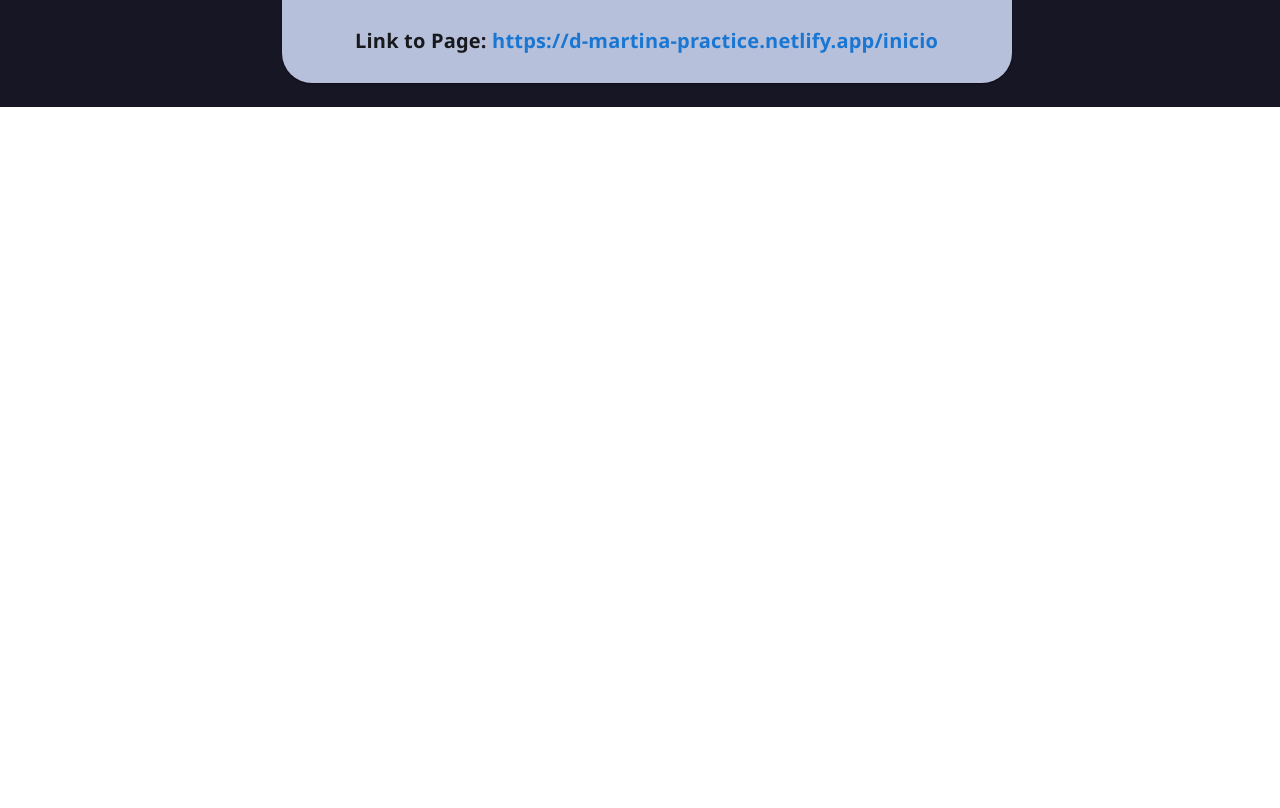
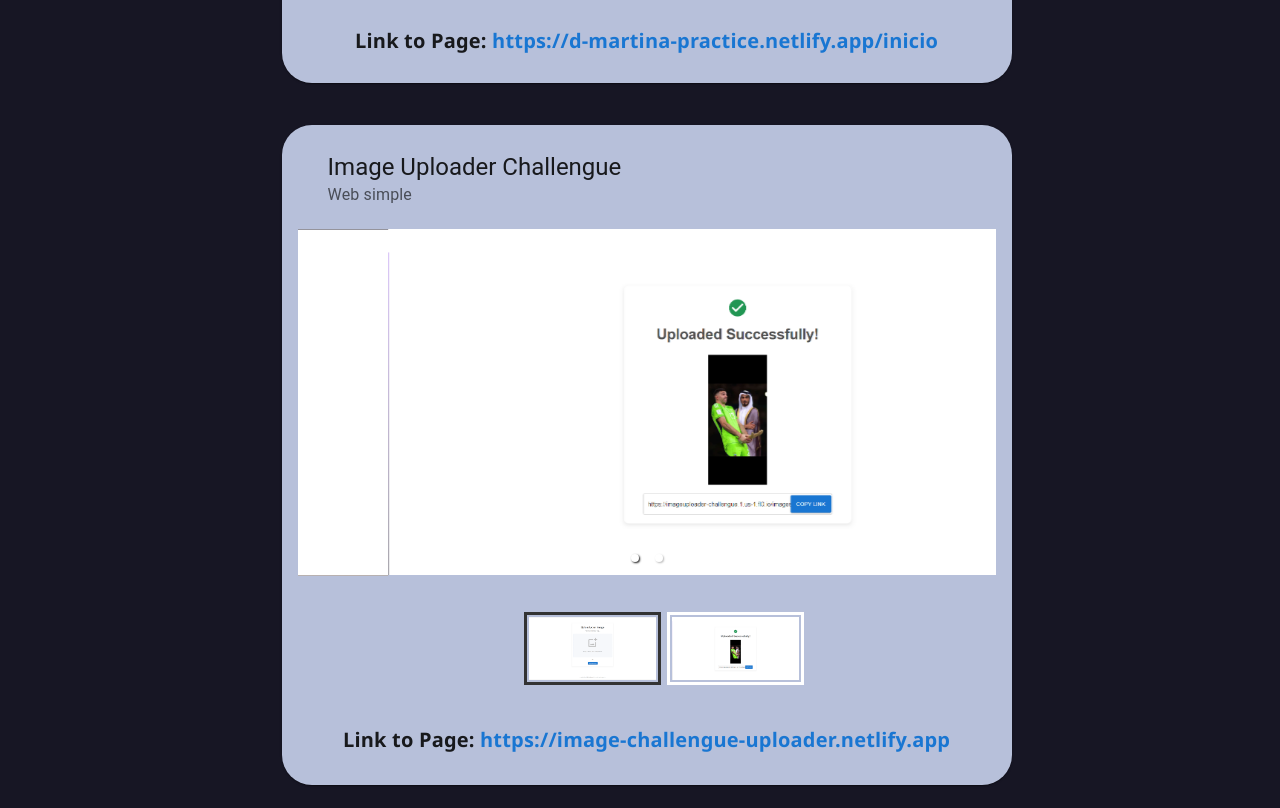
Before and after one commit to 19Emiliano98/PortfolioWeb, a React (Vite) app: page /projects in a window 1280 px wide. Shown: the part 1360-2168 px from the top of the page. Before the commit the page ends 1467 px from the top, so only its background shows below. Built offline with nearby package versions, Linux system fonts and the light colour scheme.

Commit message:
carousel thumbs fixed

```diff
--- a/src/components/projects/CardsProjects.tsx
+++ b/src/components/projects/CardsProjects.tsx
@@ -1,10 +1,10 @@
 import CarouselImg from "./CarouselImg";
 
 import {
-  Card, CardContent, CardHeader, Typography, Link
+  Card, CardContent, CardHeader, Typography, Link, Box
 } from '@mui/material';
 
-import { desusWebImages, dMartinaImages } from "./imagesLoader";
+import { desusWebImages, dMartinaImages, imageUploaderChallengue } from "./imagesLoader";
 interface structureProps{
   title: string;
   subheader: string;
@@ -24,6 +24,12 @@
     subheader: 'E-commerce - FrontEnd',
     imgCarousel: dMartinaImages,
     linkTo: 'https://d-martina-practice.netlify.app/inicio'
+  },
+  {
+    title: 'Image Uploader Challengue',
+    subheader: 'Web simple',
+    imgCarousel: imageUploaderChallengue,
+    linkTo: 'https://image-challengue-uploader.netlify.app'
   }
 ]
 
--- a/src/components/projects/CarouselImg.tsx
+++ b/src/components/projects/CarouselImg.tsx
@@ -1,5 +1,6 @@
 import { Carousel } from 'react-responsive-carousel';
 import "react-responsive-carousel/lib/styles/carousel.min.css";
+import { Box } from '@mui/material';
 interface Props {
   props: string[];
   responsive: number
@@ -9,18 +10,21 @@
   const arrayOfImages = props.props;
 
   return (
+    <Box sx={{ textAlign: 'center' }}>
       <Carousel
         autoPlay interval={2800} transitionTime={1200} infiniteLoop showStatus={false}
         width='100%' showArrows={ false } thumbWidth={ props.responsive < 800 ? 90 : 137 }
+
       >
         {
           arrayOfImages.map(( x, index ) => (
-          <div key={ index }>
+            <Box key={ index }>
               <img src={ x }/>
-          </div>
+            </Box>
           ))
         }
       </Carousel>
+    </Box>
   )
 };
 
--- a/src/components/projects/imagesLoader.ts
+++ b/src/components/projects/imagesLoader.ts
@@ -8,7 +8,11 @@
 import marti3 from '../../img/projects/Dmartina/marti3.png';
 import marti4 from '../../img/projects/Dmartina/marti4.png';
 
-const desusWebImages = [ desus1, desus2, desus3, desus4 ];
-const dMartinaImages = [ marti1, marti2, marti3, marti4 ];
+import iamgeUploader1 from '../../img/projects/ImageUploaderChallengue/UploadImage.png';
+import iamgeUploader2 from '../../img/projects/ImageUploaderChallengue/ImageUploaded.png';
 
-export { desusWebImages, dMartinaImages };
+const desusWebImages: string[] = [ desus1, desus2, desus3, desus4 ];
+const dMartinaImages: string[] = [ marti1, marti2, marti3, marti4 ];
+const imageUploaderChallengue: string[] = [ iamgeUploader1, iamgeUploader2 ]
+
+export { desusWebImages, dMartinaImages, imageUploaderChallengue };
```
Also changed, not shown: src/img/projects/ImageUploaderChallengue/ImageUploaded.png (added), src/img/projects/ImageUploaderChallengue/UploadImage.png (added). Lines whose indentation alone changed are shown as unchanged.
